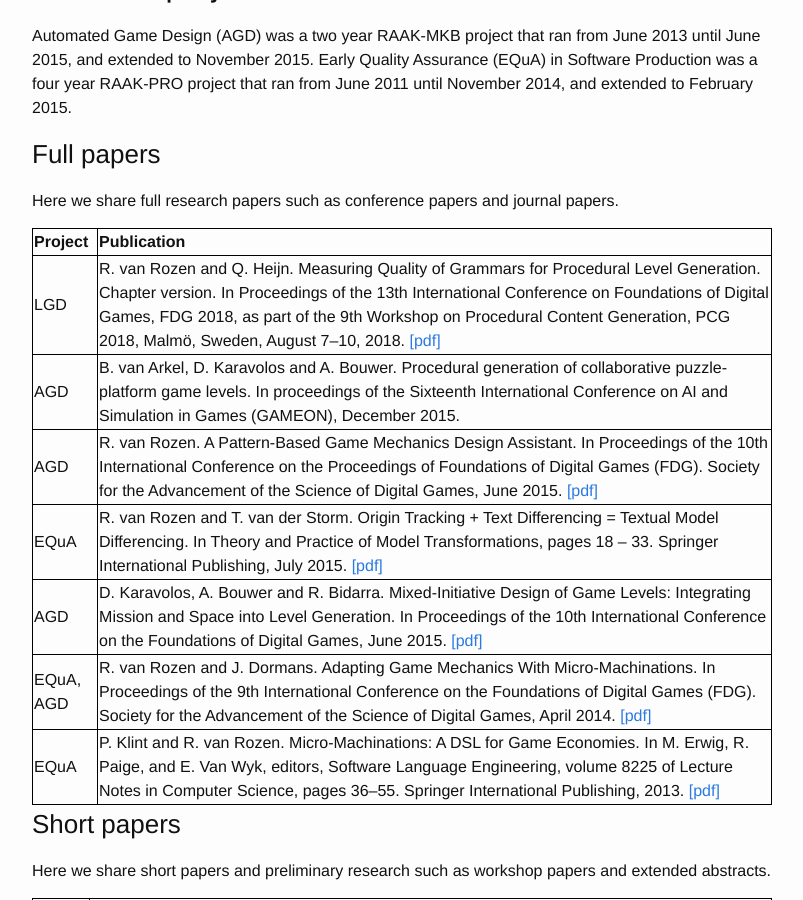
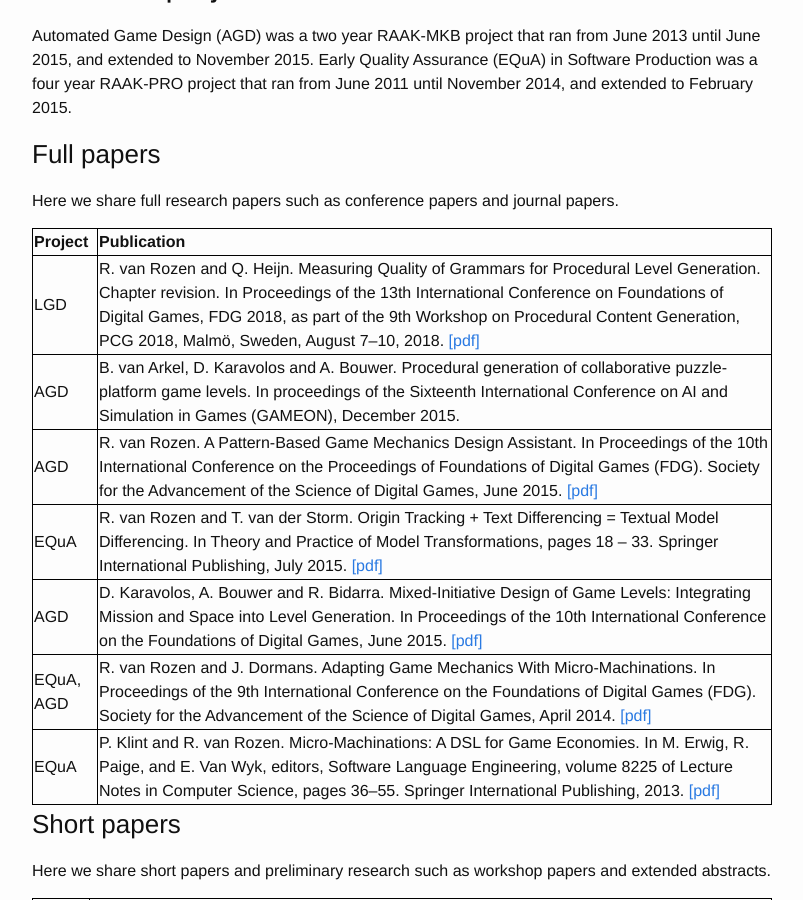
Before and after one commit to LiveGameDesign/LiveGameDesign.github.io, a Jekyll site: the page built from publications.md, in a window 1280 px wide and 900 px high, scrolled down 357 px. Shown: the whole window, without its empty margins (238-1041 px from the left). Built offline with Jekyll 4.4.1, drawn with Linux system fonts in a browser that asks for light colours.

```diff
--- a/publications.md
+++ b/publications.md
@@ -32,7 +32,7 @@
 
 | Project   | Publication |
 |:----------|:------------|
-| LGD       | R. van Rozen and Q. Heijn. Measuring Quality of Grammars for Procedural Level Generation. Chapter version. In Proceedings of the 13th International Conference on Foundations of Digital Games, FDG 2018, as part of the 9th Workshop on Procedural Content Generation, PCG 2018, Malmö, Sweden, August 7--10, 2018. [[pdf]]({{ site.url }}/assets/vRozenHeijn2018.pdf) |
+| LGD       | R. van Rozen and Q. Heijn. Measuring Quality of Grammars for Procedural Level Generation. Chapter revision. In Proceedings of the 13th International Conference on Foundations of Digital Games, FDG 2018, as part of the 9th Workshop on Procedural Content Generation, PCG 2018, Malmö, Sweden, August 7--10, 2018. [[pdf]]({{ site.url }}/assets/vRozenHeijn2018.pdf) |
 | AGD       | B. van Arkel, D. Karavolos and A. Bouwer. Procedural generation of collaborative puzzle-platform game levels. In proceedings of the Sixteenth International Conference on AI and Simulation in Games (GAMEON), December 2015. |
 | AGD       | R. van Rozen. A Pattern-Based Game Mechanics Design Assistant. In Proceedings of the 10th International Conference on the Proceedings of Foundations of Digital Games (FDG). Society for the Advancement of the Science of Digital Games, June 2015. [[pdf]](http://oai.cwi.nl/oai/asset/23769/23769A.pdf) |
 | EQuA      | R. van Rozen and T. van der Storm. Origin Tracking + Text Differencing = Textual Model Differencing. In Theory and Practice of Model Transformations, pages 18 – 33. Springer International Publishing, July 2015. [[pdf]](http://homepages.cwi.nl/~storm/publications/tmdiff-icmt15.pdf)|
```
